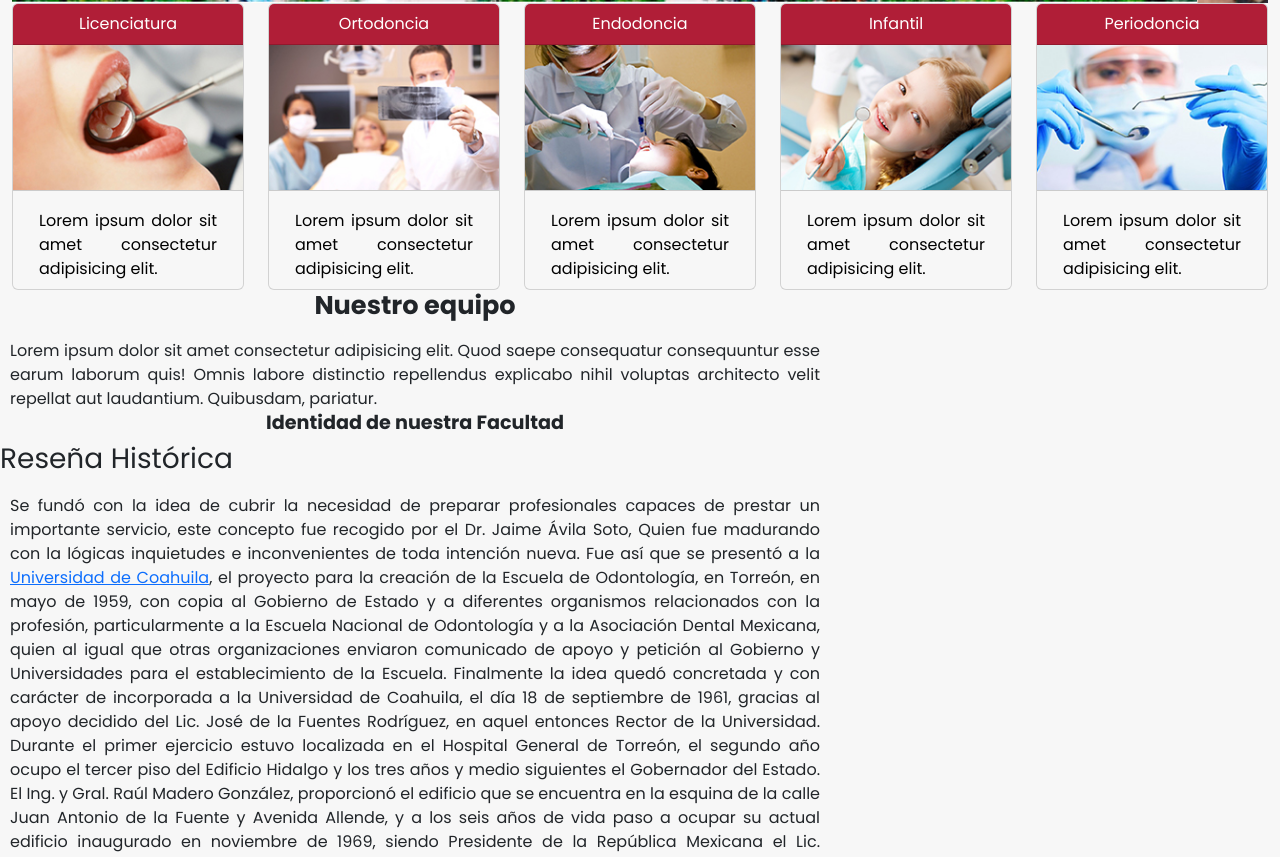
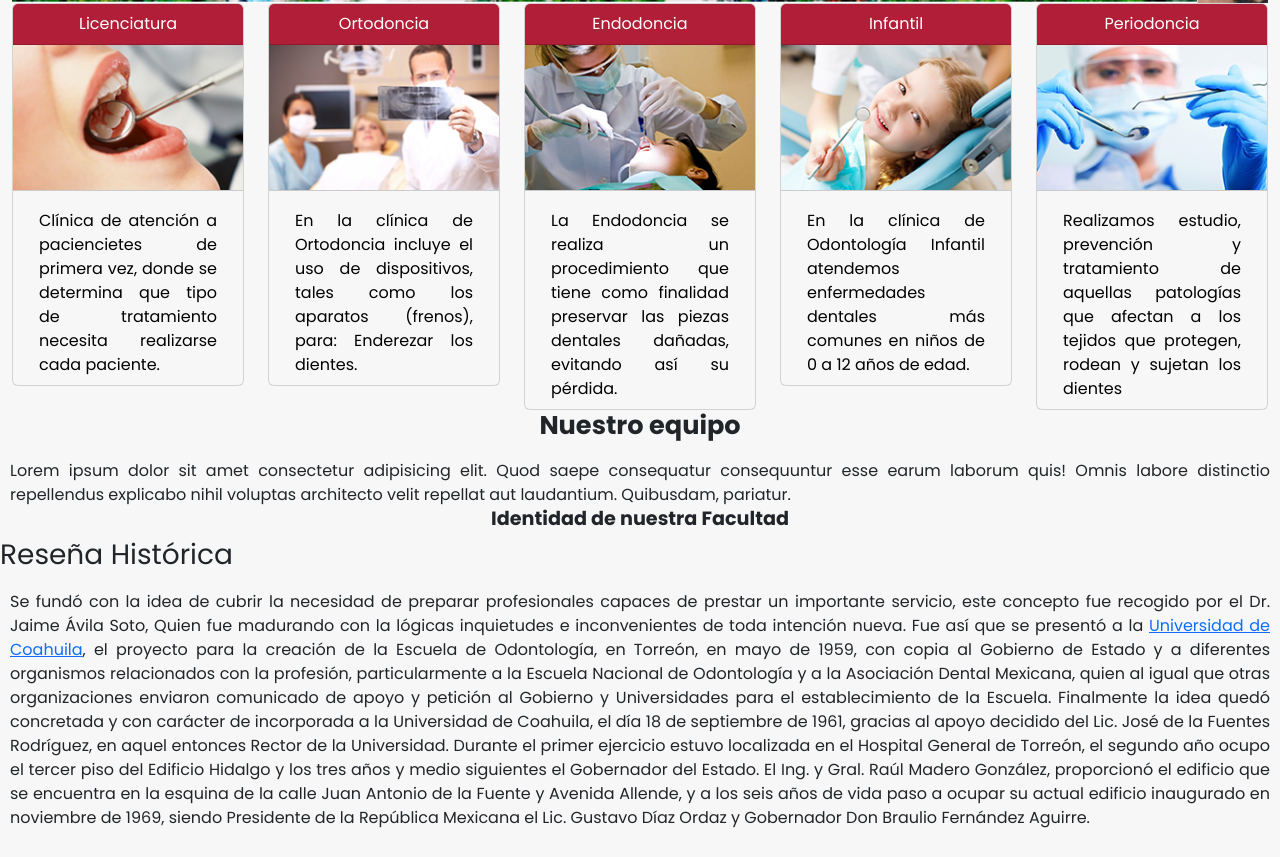
Before and after one commit to salvadorceniceros/tercerproyectofinal, a website: page pages/nosotros.html in a window 1280 px wide. Shown: the part 583-1440 px from the top of the page. Drawn offline with nearby package versions, Linux system fonts and the light colour scheme; grey boxes are pictures that could not be loaded.

Commit message:
Cambios finales a los 5 html

```diff
--- a/pages/nosotros.html
+++ b/pages/nosotros.html
@@ -7,6 +7,12 @@
     <meta name="viewport" content="width=device-width, initial-scale=1.0">
     <meta name="keywords" content="Equipo, Clínica, Atención, Tratamiento, Alumno, Docente, Paciente">
     <meta name="description" content="Todos nuestros pacientes reciben atención individual y personalizada. Cabe destacar que nuestros alumnos no le niegan el servicio bucodental a nadie">
+    <meta name="title" content="En Odontología Formamos Odontologos a Nivel Licenciatura y Posgrado" />
+    <meta property="og:type" content="website" />
+    <meta property="og:title" content="Facultad de Odontología | Nuestro Equipo de Trabajo" />
+    <meta property="og:url" content="https://odontorreon.000webhostapp.com/pages/nosotros.html">
+    <meta property="og:description" content="Odontología Unidad Torreón">
+    <meta property="og:image" content="img/lsw4.jpg">
     <link href="https://cdn.jsdelivr.net/npm/bootstrap@5.2.0-beta1/dist/css/bootstrap.min.css" rel="stylesheet" integrity="sha384-0evHe/X+R7YkIZDRvuzKMRqM+OrBnVFBL6DOitfPri4tjfHxaWutUpFmBp4vmVor" crossorigin="anonymous">
     <link href="https://use.fontawesome.com/releases/v5.4.1/css/all.css" rel="stylesheet" integrity="sha384-5sAR7xN1Nv6T6+dT2mhtzEpVJvfS3NScPQTrOxhwjIuvcA67KV2R5Jz6kr4abQsz" crossorigin="anonymous">
     <link rel="preconnect" href="https://fonts.googleapis.com">
@@ -179,7 +185,7 @@
                         <div class="card-header bg-rojo">Licenciatura</div>
                         <div class="card-body p-0">
                             <a href="#"><img src="../img/2021/licenciatura.jpg" width="100%"></a></div>
-                        <div class="card-footer"><p class="letra">Lorem ipsum dolor sit amet consectetur adipisicing elit.</p></div>
+                        <div class="card-footer"><p class="letra">Clínica de atención a paciencietes de primera vez, donde se determina que tipo de tratamiento necesita realizarse cada paciente.</p></div>
                     </div>
                 </div>
                 <div class="col-sm">
@@ -187,7 +193,7 @@
                         <div class="card-header bg-rojo">Ortodoncia</div>
                         <div class="card-body  p-0">
                             <a href="#"><img src="../img/2021/ortodoncia.jpg" width="100%"></a></div>
-                        <div class="card-footer"><p class="letra">Lorem ipsum dolor sit amet consectetur adipisicing elit.</p></div>
+                        <div class="card-footer"><p class="letra">En la clínica de Ortodoncia incluye el uso de dispositivos, tales como los aparatos (frenos), para: Enderezar los dientes.</p></div>
                     </div>
                 </div>
                 <div class="col-sm">
@@ -195,7 +201,7 @@
                         <div class="card-header bg-rojo">Endodoncia</div>
                         <div class="card-body  p-0">
                             <a href="#"><img src="../img/2021/endodoncia.jpg" width="100%"></a></div>
-                        <div class="card-footer"><p class="letra">Lorem ipsum dolor sit amet consectetur adipisicing elit.</p></div>
+                        <div class="card-footer"><p class="letra">La Endodoncia se realiza un procedimiento que tiene como finalidad preservar las piezas dentales dañadas, evitando así su pérdida.</p></div>
                     </div>
                 </div>
                 <div class="col-sm">
@@ -203,7 +209,7 @@
                         <div class="card-header bg-rojo">Infantil</div>
                         <div class="card-body  p-0">
                             <a href="#"><img src="../img/2021/infantil.jpg" width="100%"></a></div>
-                        <div class="card-footer"><p class="letra">Lorem ipsum dolor sit amet consectetur adipisicing elit.</p></div>
+                        <div class="card-footer"><p class="letra">En la clínica de Odontología Infantil atendemos enfermedades dentales más comunes en niños de 0 a 12 años de edad.</p></div>
                     </div>
                 </div>
                 <div class="col-sm">
@@ -211,7 +217,7 @@
                         <div class="card-header bg-rojo">Periodoncia</div>
                         <div class="card-body  p-0">
                             <a href="#"><img src="../img/2021/periodoncia.jpg" width="100%"></a></div>
-                        <div class="card-footer"><p class="letra">Lorem ipsum dolor sit amet consectetur adipisicing elit.</p></div>
+                        <div class="card-footer"><p class="letra">Realizamos estudio, prevención y tratamiento de aquellas patologías que afectan a los tejidos que protegen, rodean y sujetan los dientes</p></div>
                     </div>
                 </div>
             </div>
@@ -219,7 +225,7 @@
     </main>
 </header>
 
-<disection class="container">
+<div class="container">
     <section class="principal">
         <h1 class="degradado">Nuestro equipo</h1>
         <p>Lorem ipsum dolor sit amet consectetur adipisicing elit. Quod saepe consequatur consequuntur esse earum laborum quis! Omnis labore distinctio repellendus explicabo nihil voluptas architecto velit repellat aut laudantium. Quibusdam, pariatur.</p>
@@ -234,8 +240,7 @@
             El Ing. y Gral. Raúl Madero González, proporcionó el edificio que se encuentra en la esquina de la calle Juan Antonio de la Fuente y Avenida Allende, y a los seis años de vida paso a ocupar su actual edificio inaugurado en noviembre de 1969,
                 siendo Presidente de la República Mexicana el Lic. Gustavo Díaz Ordaz y Gobernador Don Braulio Fernández Aguirre.
             </p>
-        </section>
-    <section class="complemento">
+
         <iframe width="450" height="400" src="https://www.youtube.com/embed/VTPS8iIv2UM" title="YouTube video player" frameborder="0" allow="accelerometer; autoplay; clipboard-write; encrypted-media; gyroscope; picture-in-picture" allowfullscreen></iframe>
     </section>
 
```
Also changed, not shown: index.html (+5 -5 lines), pages/contacto.html (+12 -7 lines), pages/instalaciones.html (+11 -5 lines), pages/licenciatura.html (+12 -6 lines), pages/maestria.html (+12 -7 lines).
